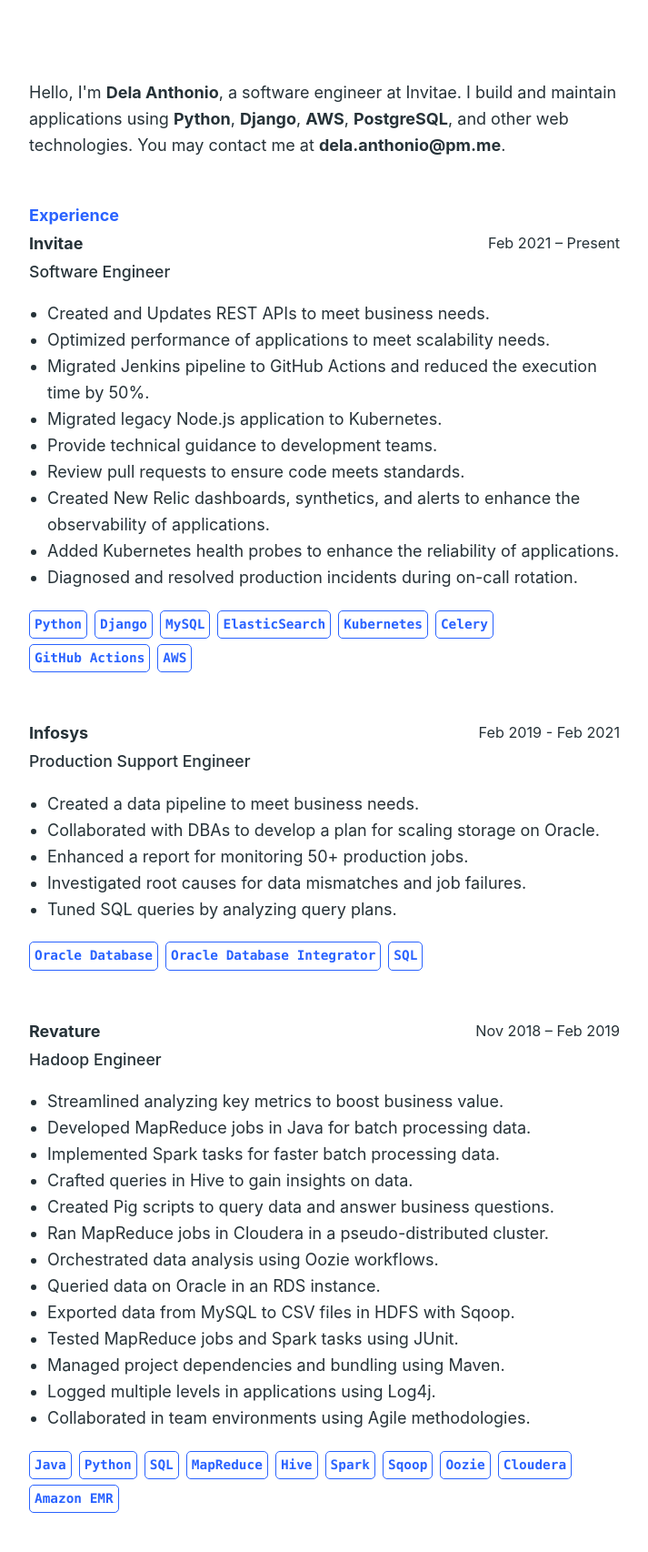
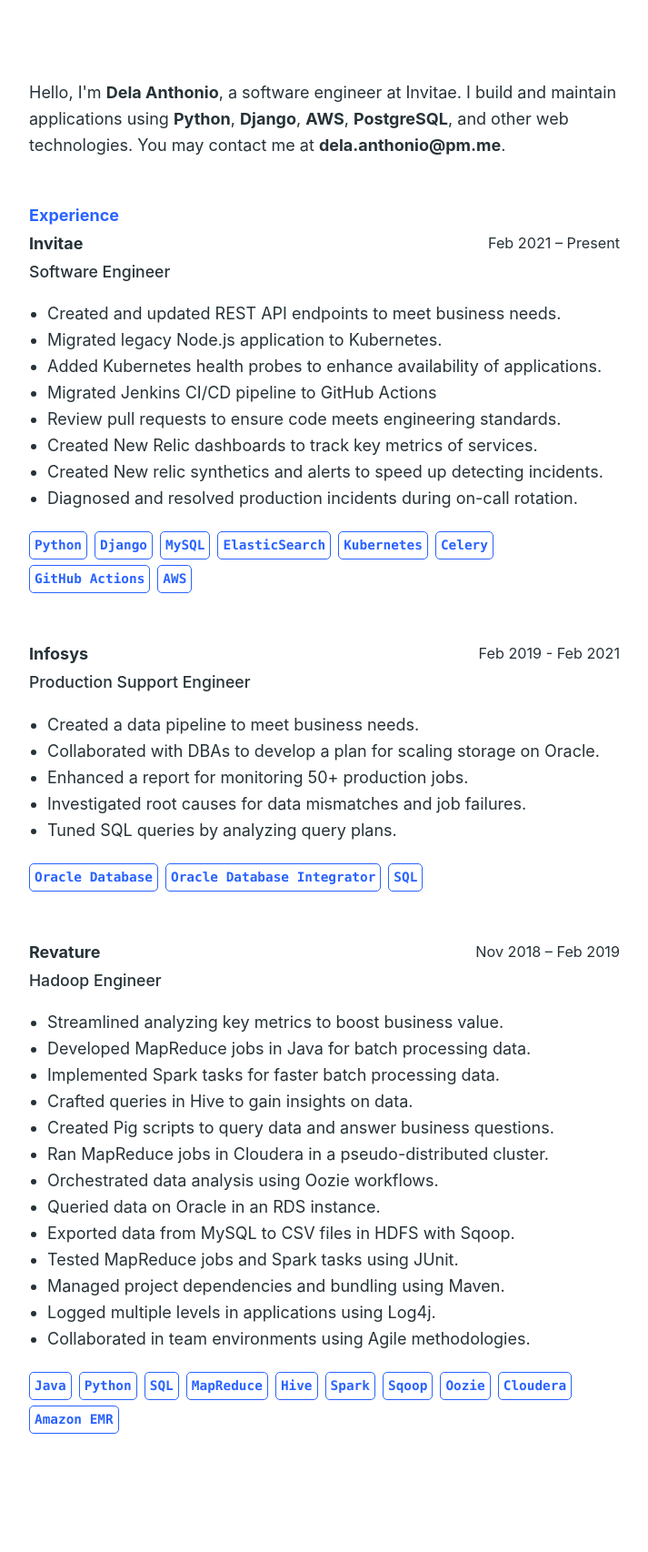
Before and after one commit to delaanthonio/delaanthonio.github.io, a Jekyll site: the page built from index.html, in a window 1280 px wide. Shown: the whole page at 91% size, without its empty margins (283-996 px from the left). Built offline with Jekyll 4.4.1, drawn with Linux system fonts in a browser that asks for light colours; after the commit the page ends 1619 px from its top, so only the background shows below that.

Commit message:
docs: update formatting

```diff
--- a/_data/experience.yml
+++ b/_data/experience.yml
@@ -3,16 +3,13 @@
   time: Feb 2021 – Present
   role: Software Engineer
   description:
-    - Created and Updates REST APIs to meet business needs.
-    - Optimized performance of applications to meet scalability needs.
-    - Migrated Jenkins pipeline to GitHub Actions and reduced the execution time
-      by 50%.
+    - Created and updated REST API endpoints to meet business needs.
     - Migrated legacy Node.js application to Kubernetes.
-    - Provide technical guidance to development teams.
-    - Review pull requests to ensure code meets standards.
-    - Created New Relic dashboards, synthetics, and alerts to enhance the
-      observability of applications.
-    - Added Kubernetes health probes to enhance the reliability of applications.
+    - Added Kubernetes health probes to enhance availability of applications.
+    - Migrated Jenkins CI/CD pipeline to GitHub Actions
+    - Review pull requests to ensure code meets engineering standards.
+    - Created New Relic dashboards to track key metrics of services.
+    - Created New relic synthetics and alerts to speed up detecting incidents.
     - Diagnosed and resolved production incidents during on-call rotation.
   used:
     [
```
